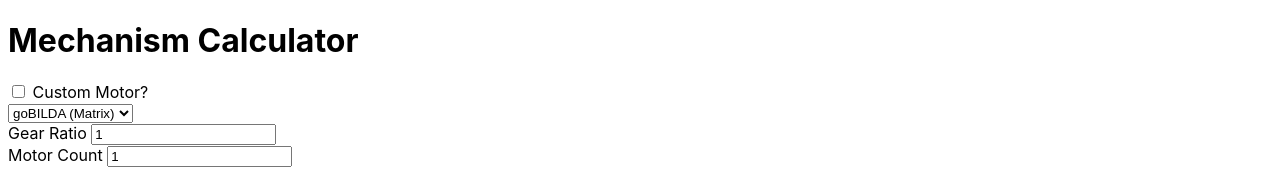
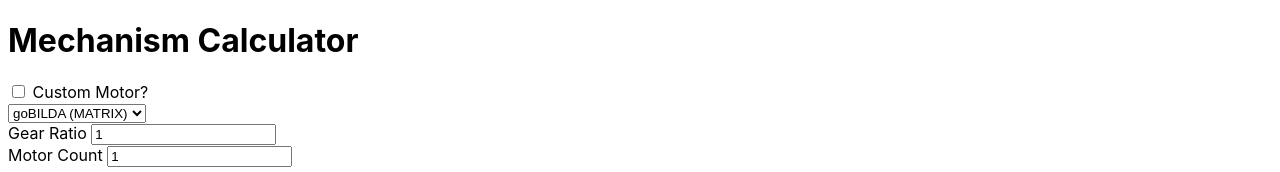
Before and after one commit to abidingabi/mechanism-calculator, a Svelte app: page / in a window 1280 px wide. Shown: the top 172 px of the page. Built offline with nearby package versions, Linux system fonts and the light colour scheme.

Commit message:
Fix capitalization of MATRIX

```diff
--- a/src/motor.ts
+++ b/src/motor.ts
@@ -42,7 +42,7 @@ export function quantity(motor: Motor, quantity: number): Motor {
  */
 const motorSpecs: readonly [string, number, number, number, number, number][] =
   [
-    ["goBILDA (Matrix)", 5900, 0.19, 12, 0.3, 11],
+    ["goBILDA (MATRIX)", 5900, 0.19, 12, 0.3, 11],
     ["NeveRest", 5500, 0.17, 12, 0.4, 9.8],
     ["REV Core Hex", 125, 3.2, 12, 0.2, 4.4],
     ["REV HD Hex", 6000, 0.18, 12, 0.3, 11],
```
